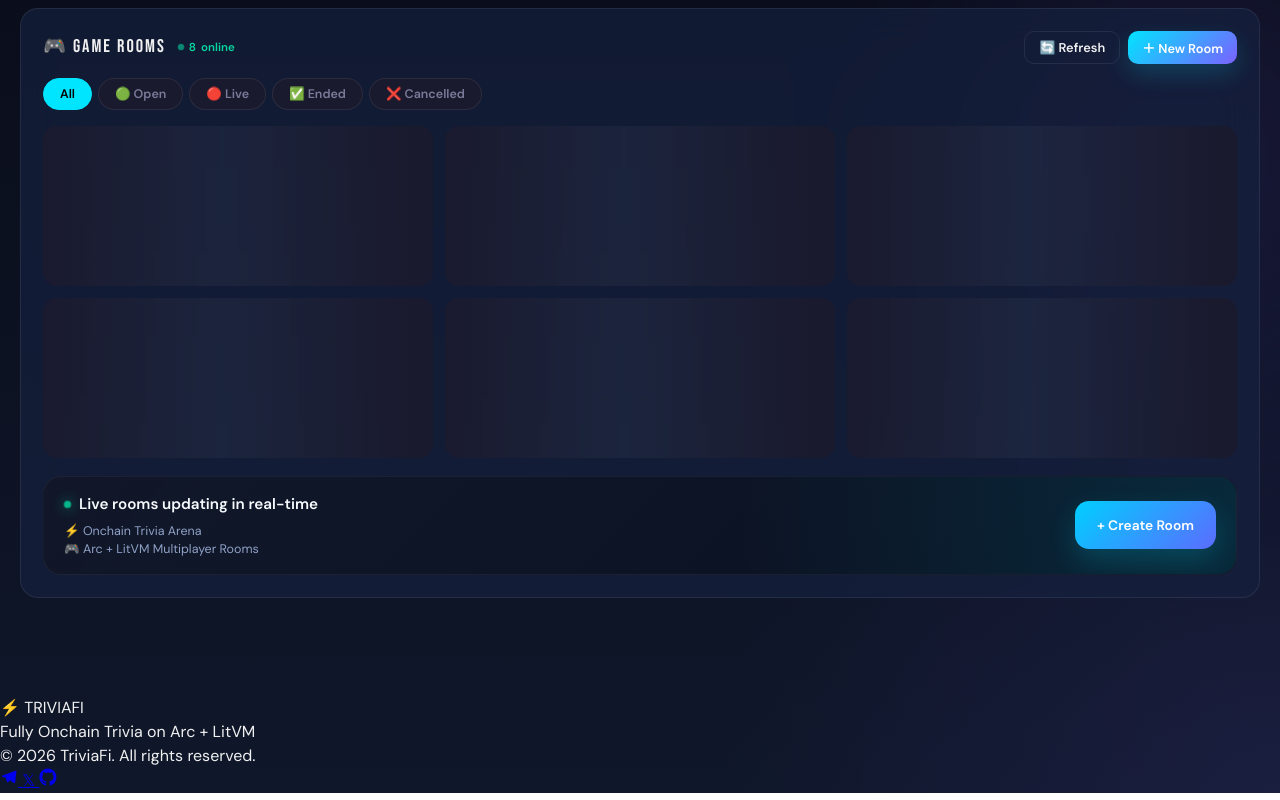
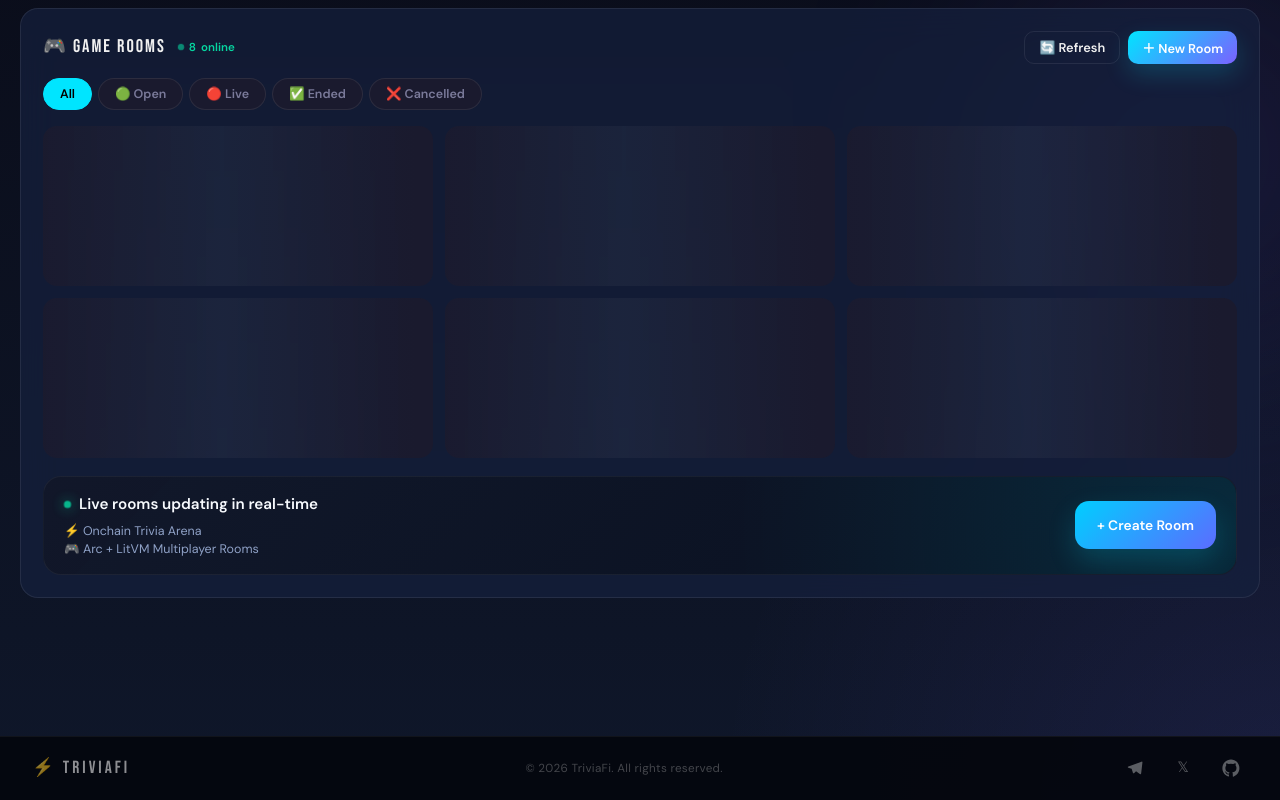
Before and after one commit to Purefier100/triviafi, a website: page frontend/index.html in a window 1280 px wide. Shown: the part 574-1374 px from the top of the page. Drawn offline with nearby package versions, Linux system fonts and the light colour scheme; a script that the page names is missing.

Commit message:
refactor rooms footer into compact professional realtime section

```diff
--- a/frontend/index.html
+++ b/frontend/index.html
@@ -2326,6 +2326,68 @@
 
       .rooms-create-btn {
         width: 100%;
+      }
+    }
+
+    .app-footer {
+      display: flex;
+      align-items: center;
+      justify-content: space-between;
+      padding: 0 32px;
+      height: 64px;
+      background: rgba(5, 7, 14, 0.95);
+      border-top: 1px solid rgba(255, 255, 255, 0.05);
+      margin-top: 40px;
+    }
+
+    .footer-logo {
+      font-family: 'Bebas Neue', sans-serif;
+      font-size: 1.1rem;
+      letter-spacing: 3px;
+      color: rgba(255, 255, 255, 0.55);
+    }
+
+    .footer-text {
+      display: none;
+    }
+
+    .footer-center {
+      font-size: .73rem;
+      color: rgba(255, 255, 255, 0.25);
+      letter-spacing: .3px;
+    }
+
+    .footer-right {
+      display: flex;
+      align-items: center;
+      gap: 14px;
+    }
+
+    .footer-social {
+      display: flex;
+      align-items: center;
+      justify-content: center;
+      width: 34px;
+      height: 34px;
+      border-radius: 8px;
+      color: rgba(255, 255, 255, 0.35);
+      text-decoration: none;
+      font-size: .9rem;
+      transition: color .2s, background .2s;
+    }
+
+    .footer-social:hover {
+      color: rgba(255, 255, 255, 0.8);
+      background: rgba(255, 255, 255, 0.06);
+    }
+
+    @media(max-width:600px) {
+      .app-footer {
+        padding: 0 16px;
+      }
+
+      .footer-center {
+        display: none;
       }
     }
   </style>
```
